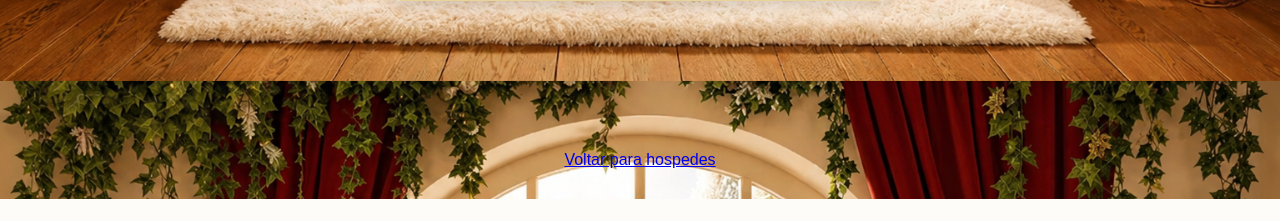
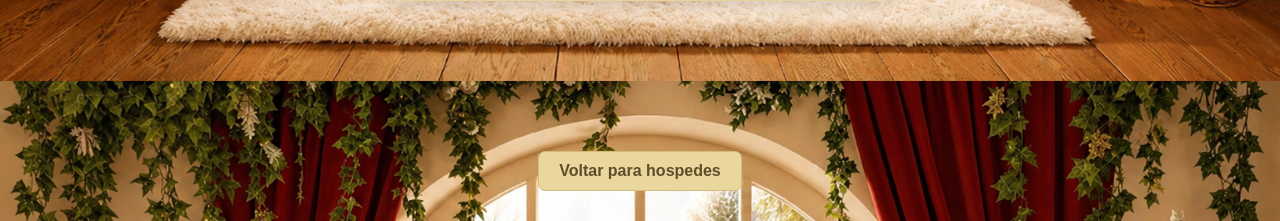
Before and after one commit to aliciatenorio/pousada_aliciabia, a PHP site: page /Hospedes/form_hospedes.php in a window 1280 px wide. Shown: the part 773-994 px from the top of the page. Before the commit the page ends 972 px from the top, so only its background shows below. Run offline with PHP 8.4, Linux system fonts and the light colour scheme.

Commit message:
Update form_hospedes.php

```diff
--- a/Hospedes/form_hospedes.php
+++ b/Hospedes/form_hospedes.php
@@ -170,7 +170,7 @@ if ($_SERVER['REQUEST_METHOD'] === 'POST') {
 
     </form>
 
-    <p><a href="listar_hospedes.php">Voltar para hospedes</a></p>
+    <p><a class="btn btn-inicio" href="listar_hospedes.php">Voltar para hospedes</a></p>
 
 </body>
 </html>
```
